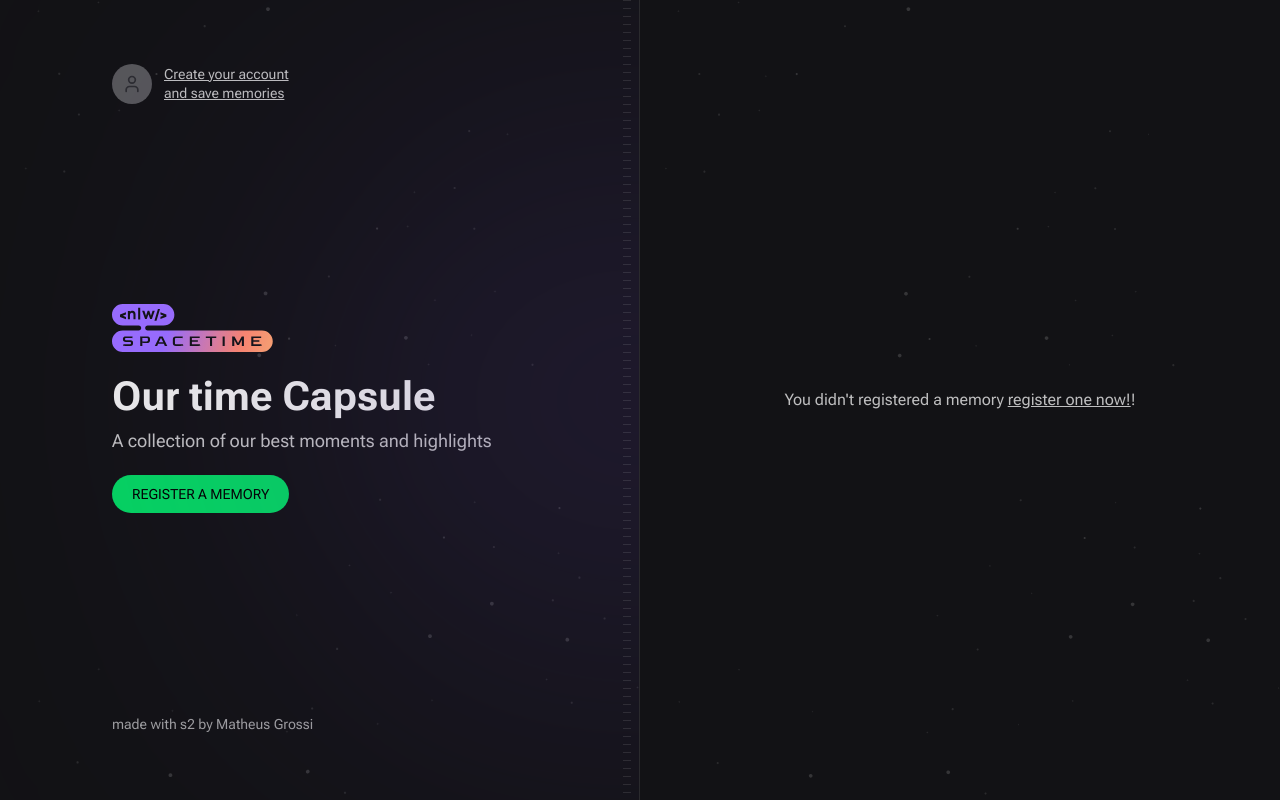
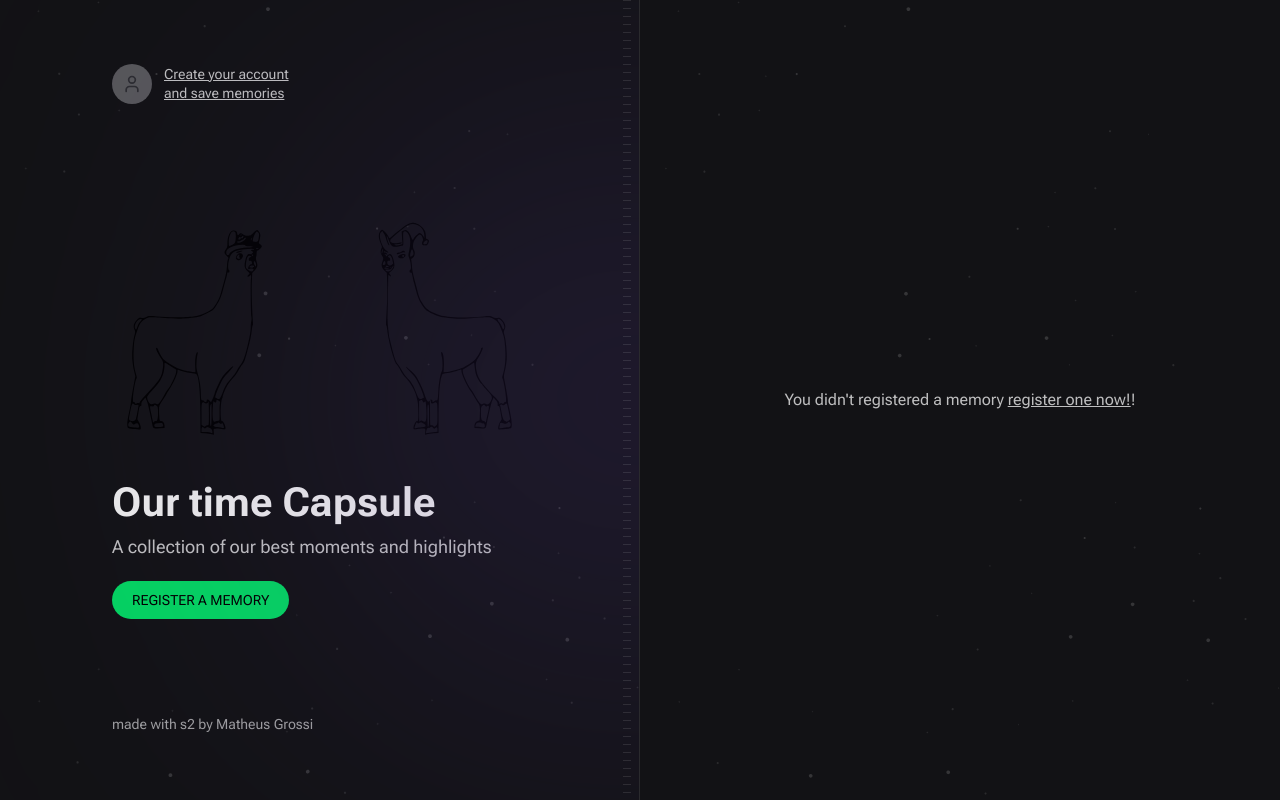
Before and after one commit to matteothebrave/space_time, a Next.js app in the folder web/: page / in a window 1280 px wide. Built offline with nearby package versions, Linux system fonts and the light colour scheme; no server answers; a web font is replaced by a local one.

Commit message:
feat/space-time/adding lhama svg image

```diff
--- a/web/src/components/Hero.tsx
+++ b/web/src/components/Hero.tsx
@@ -1,10 +1,11 @@
 import Image from 'next/image'
 import nlwLogo from '../assets/nlw-spacetime-logo.svg'
+import lhamas from '../assets/lhamas.svg'
 
 export default function Hero() {
     return(
         <div className='space-y-5'>
-          <Image src={nlwLogo} alt="nlw space time" />
+          <Image src={lhamas} alt="nlw space time" />
           <div className='max-w-[420px] space-y-1'>
             <h1 className='text-5xl font-bold leading-tight text-gray-50'>Our time Capsule</h1>
             <p className='text-lg leading-relaxed'>A collection of our best moments and highlights</p>
```
Also changed, not shown: web/src/assets/lhamas.svg (added).
